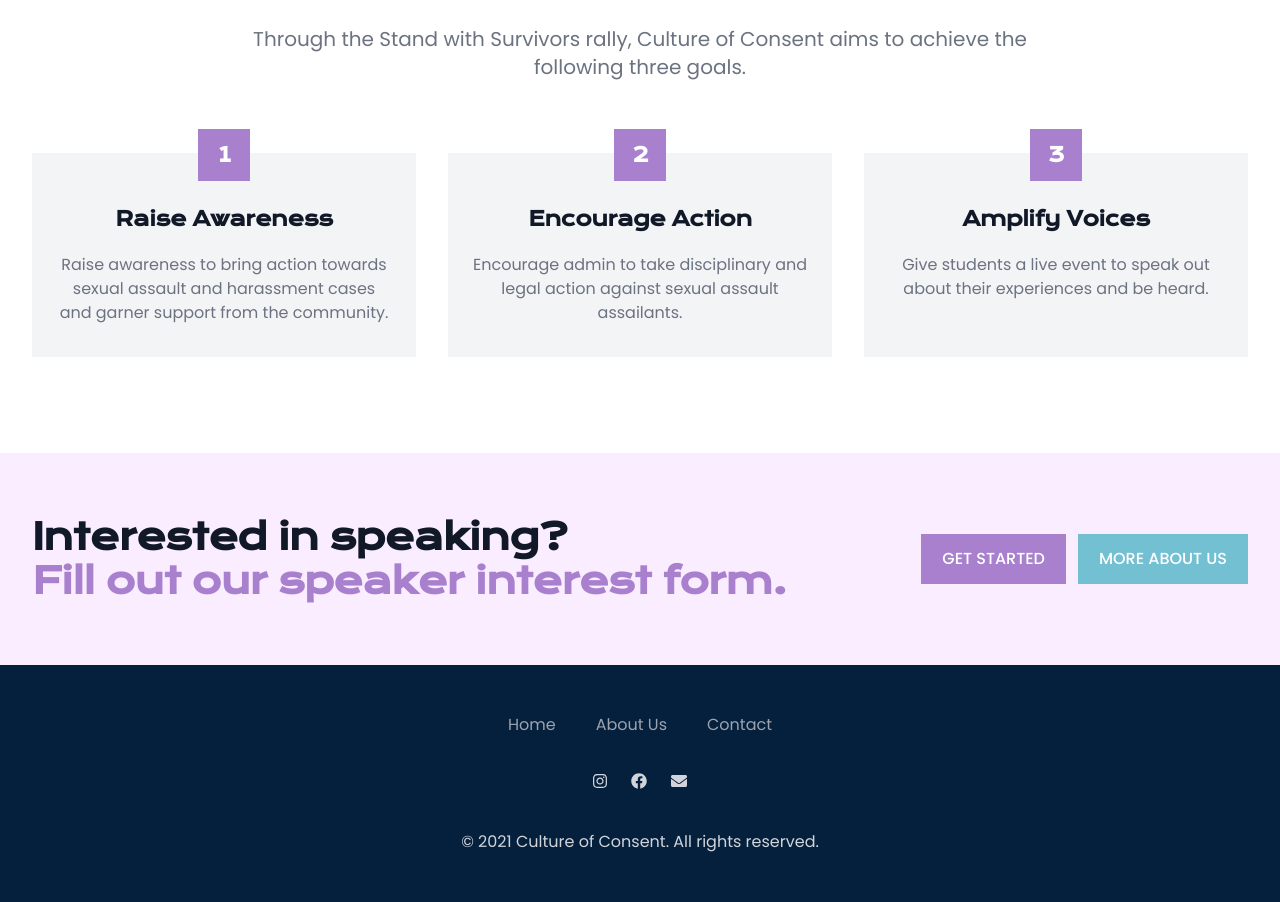
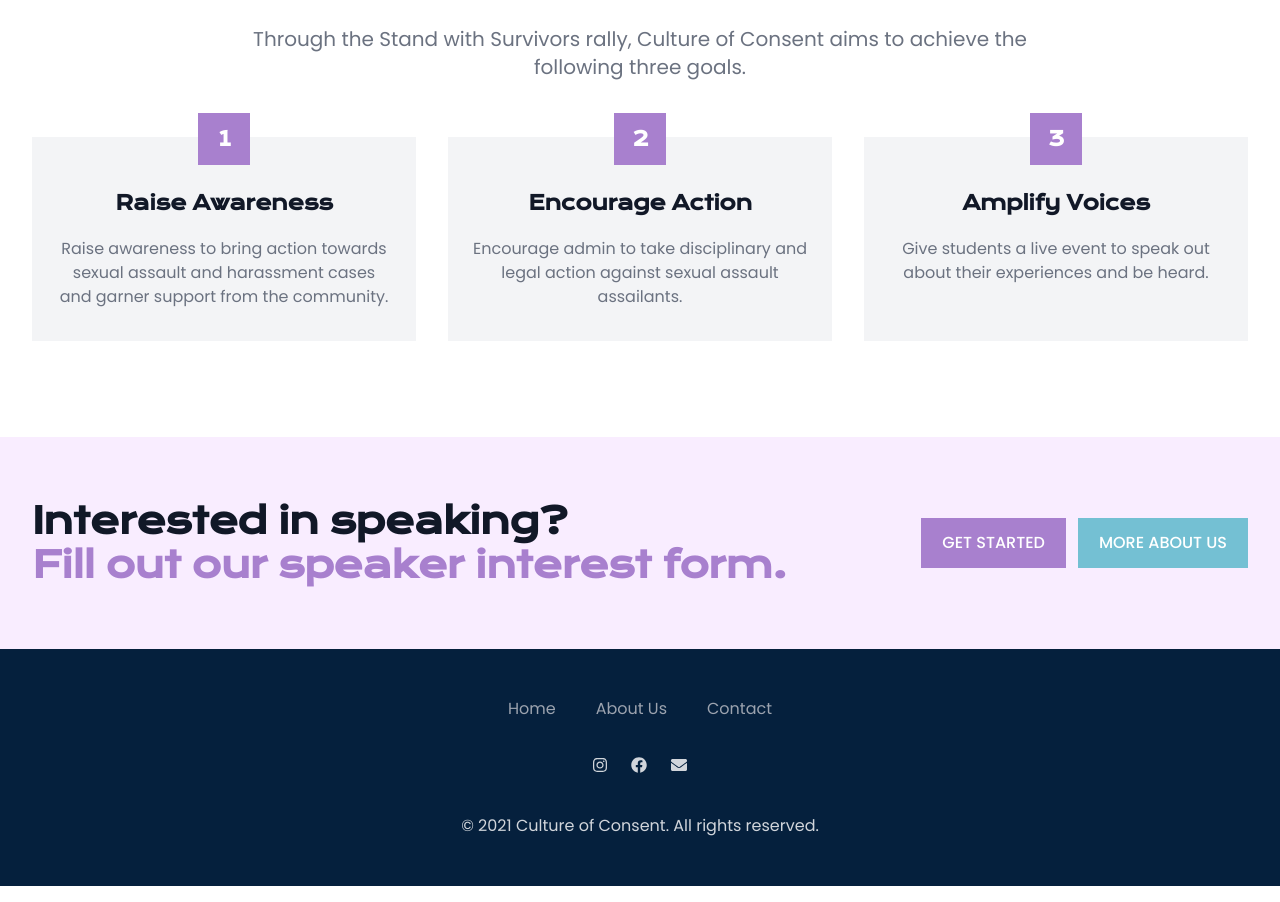
Before and after one commit to MasonWang025/sa-rally-website, a Next.js app: page / in a window 1280 px wide. Shown: the part 2049-2951 px from the top of the page. Built offline with nearby package versions, Linux system fonts and the light colour scheme; what @tailwindcss/typography would draw is missing.

Commit message:
update event goals spacing

```diff
--- a/components/home/Goals.tsx
+++ b/components/home/Goals.tsx
@@ -32,8 +32,8 @@ export default function Goals() {
           Through the Stand with Survivors rally, Culture of Consent aims to
           achieve the following three goals.
         </p>
-        <div className="mt-12">
-          <div className="flex justify-content-center gap-8 md:flex-row flex-col">
+        <div className="mt-8">
+          <div className="flex justify-content-center gap-8 md:flex-row flex-col md:space-y-0 space-y-8">
             {qualities.map(({ title, content }, index) => (
               <div key={title} className="pt-6 flex-root md:w-1/3">
                 <div className="flow-root bg-gray-100 h-full px-6 pb-8">
```
